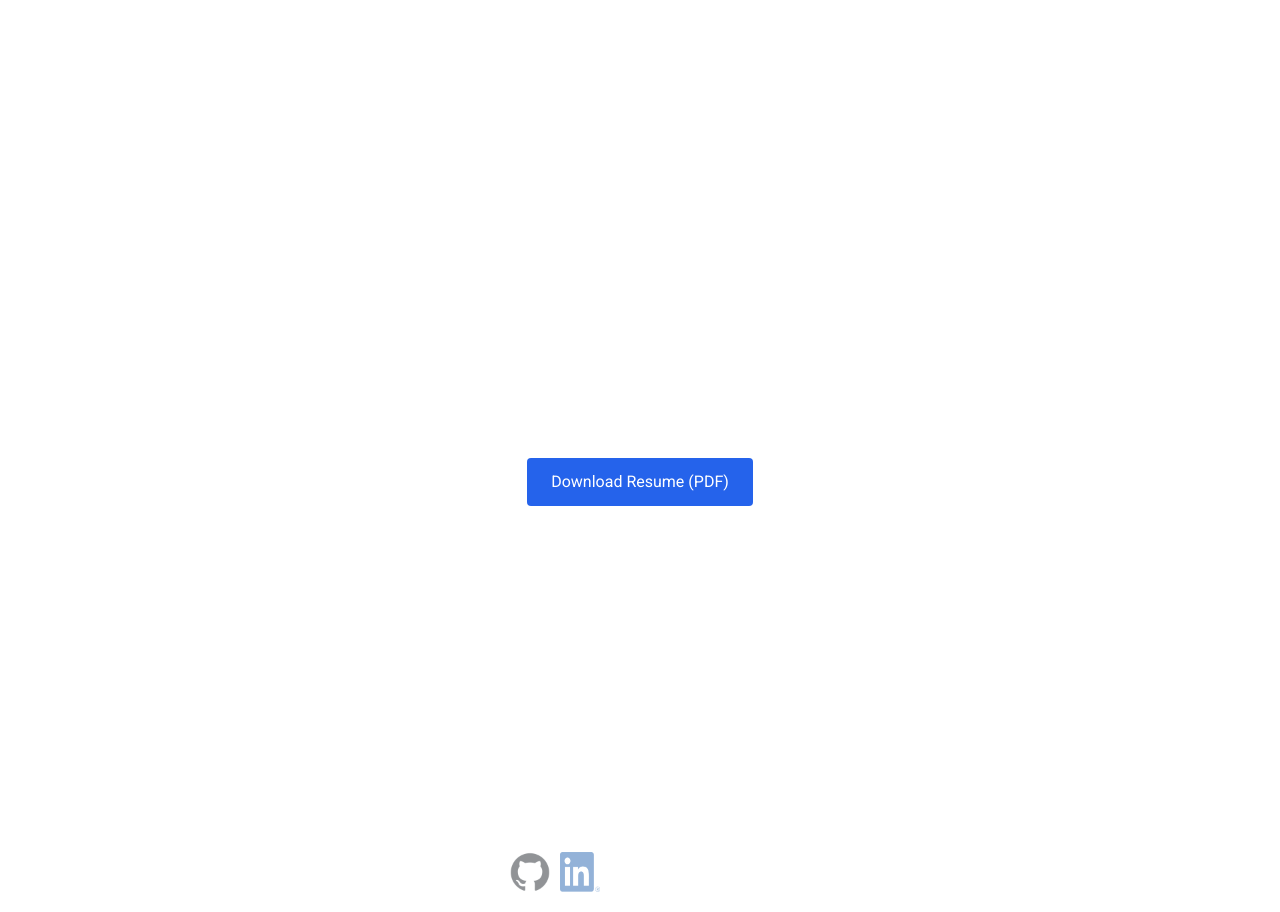
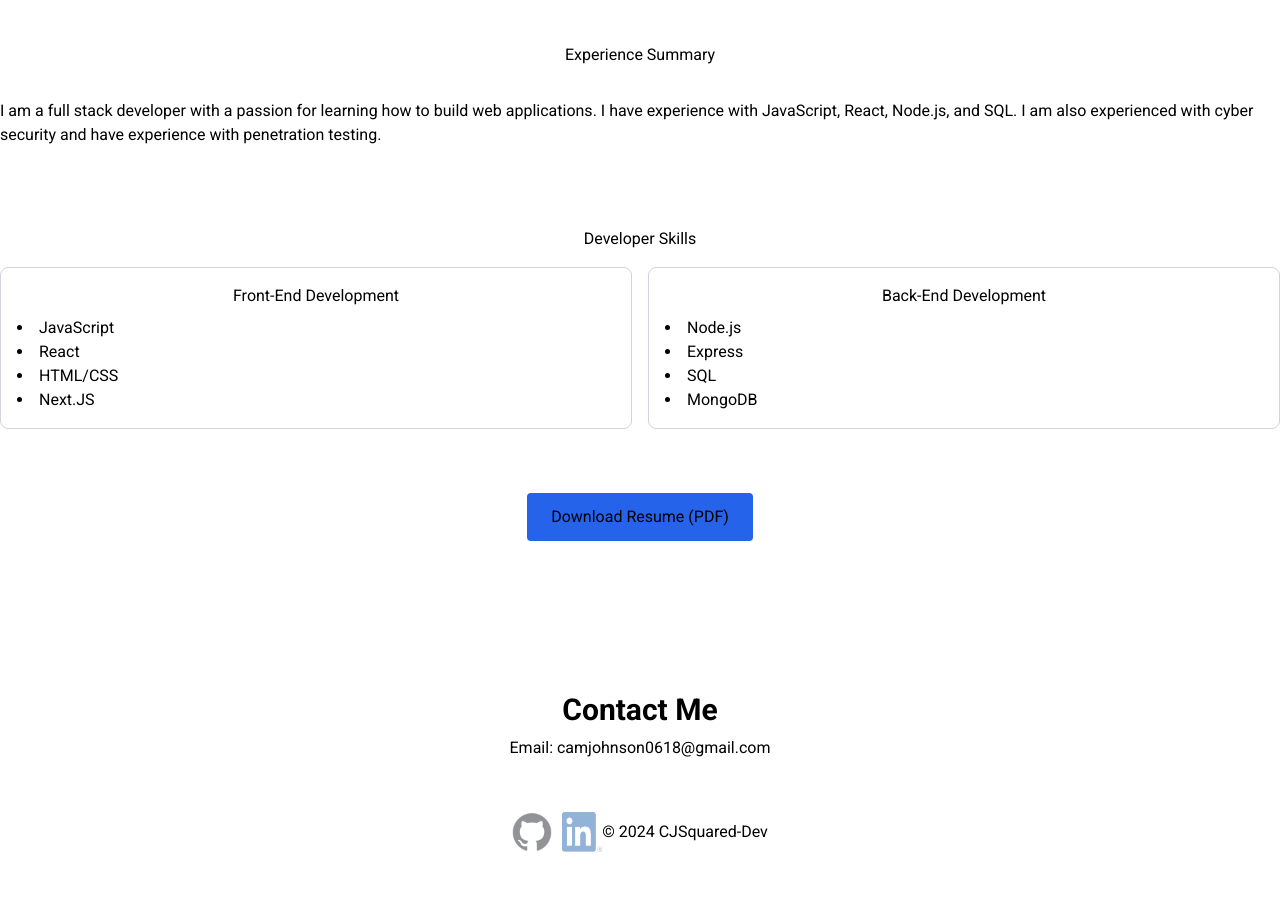
Before and after one commit to cjsquared-dev/next_portfolio, a Next.js app: page / in a window 1280 px wide. Shown: the part 1140-2052 px from the top of the page. After the commit the page ends 2012 px from the top, so only its background shows below. Built offline with nearby package versions, Linux system fonts and the light colour scheme.

Commit message:
added some CSS styling

```diff
--- a/app/layout.tsx
+++ b/app/layout.tsx
@@ -1,5 +1,4 @@
 import '@/ui/globals.css'
-import { roboto } from '@/ui/fonts'
 
 
 export default function RootLayout({
@@ -9,7 +8,7 @@ export default function RootLayout({
 }) {
   return (
     <html lang="en">
-      <body className={`${roboto.className} antialiased`}>{children}
+      <body className={`antialiased`}>{children}
       </body>
     </html>
   )
--- a/app/page.tsx
+++ b/app/page.tsx
@@ -5,6 +5,7 @@ import About from "@/sections/About";
 import Projects from "@/sections/Projects";
 import Resume from "@/sections/Resume";
 import Contact from "@/sections/Contact";
+
 
 export default function Home() {
   return (
--- a/app/sections/About.tsx
+++ b/app/sections/About.tsx
@@ -3,12 +3,12 @@ import Image from 'next/image';
 export default function About() {
     return (
         <div className="container my-5 flex flex-col items-center">
-            <h2 className="mb-4 text-center">About Me</h2>
+
 
                 <Image
                     src="/images/Headshot.jpeg"
                     alt="Headshot"
-                    className='rounded-full mb-4'
+                    className='rounded-full mb-4 grayscale'
                     width={200}
                     height={200}
                     style={{ objectFit: "cover" }}
--- a/app/sections/Contact.tsx
+++ b/app/sections/Contact.tsx
@@ -1,6 +1,6 @@
 export default function Contact() {
   return (
-    <div id="contact" className="flex flex-col justify-center items-center text-white py-8">
+    <div id="contact" className="flex flex-col justify-center items-center py-8">
       <h1 className="text-3xl font-bold mb-2">Contact Me</h1>
         <p>Email: camjohnson0618@gmail.com</p>
       </div>
--- a/app/sections/Projects.tsx
+++ b/app/sections/Projects.tsx
@@ -12,8 +12,8 @@ export default function Projects() {
       <Head>
         <title>Projects | My Portfolio</title>
       </Head>
-      <main className="p-8 text-white">
-        <h1 className="text-3xl font-bold mb-6">My Projects</h1>
+      <main className="p-8">
+        <h1 className="text-3xl mb-6">My Projects</h1>
         <div className="grid md:grid-cols-2 lg:grid-cols-3 gap-4">
           {projects.map((project, index) => (
             <div key={index} className="p-4 border border-gray-700 rounded-lg">
--- a/app/sections/Resume.tsx
+++ b/app/sections/Resume.tsx
@@ -6,28 +6,35 @@ export default function Resume() {
       <Head>
         <title>Resume | My Portfolio</title>
       </Head>
-      <main className="flex flex-col items-center justify-center min-h-screen text-white">
-        <h1 className="text-3xl font-bold">My Resume</h1>
-        <section className="text-left mb-4">
-          <h2>Summary</h2>
+      <main className="flex flex-col items-center justify-center min-h-screen text-black">
+        <section className="text-left mb-4 py-8">
+          <h2 className="text-center py-8">Experience Summary</h2>
           <p>
-            Seasoned Cyber Security professional with a Master of Science in Information Systems from the University of Utah.
-            Currently working as a Senior Security Partner at Adobe, Inc. in Lehi, UT.
-            Currently studying Full Stack Web development to earn proficiencies in JavaScript, React, HTML/CSS, MERN Stack, and SQL to transition into a career in Software Engineering within the Security Industry.
+            I am a full stack developer with a passion for learning how to build web applications. I have experience with JavaScript, React, Node.js, and SQL. I am also experienced with cyber security and have experience with penetration testing.
           </p>
         </section>
-        <section className="mb-4">
+        <section className="mb-4 w-full py-8">
           <h2 className="text-center mb-4">Developer Skills</h2>
-          <ul className="grid grid-cols-1 md:grid-cols-2 gap-4">
-            <li className="list-group-item">JavaScript</li>
-            <li className="list-group-item">React</li>
-            <li className="list-group-item">HTML/CSS</li>
-            <li className="list-group-item">MERN Stack</li>
-            <li className="list-group-item">SQL</li>
-            <li className="list-group-item">Mongo</li>
-            <li className="list-group-item">Cyber Security</li>
-            <li className="list-group-item">Next.JS</li>
-          </ul>
+          <div className="flex flex-col md:flex-row justify-center gap-4">
+            <div className="flex-1 p-4 border border-gray-300 rounded-lg">
+              <h3 className="text-center mb-2">Front-End Development</h3>
+              <ul className="list-disc list-inside">
+                <li>JavaScript</li>
+                <li>React</li>
+                <li>HTML/CSS</li>
+                <li>Next.JS</li>
+              </ul>
+            </div>
+            <div className="flex-1 p-4 border border-gray-300 rounded-lg">
+              <h3 className="text-center mb-2">Back-End Development</h3>
+              <ul className="list-disc list-inside">
+                <li>Node.js</li>
+                <li>Express</li>
+                <li>SQL</li>
+                <li>MongoDB</li>
+              </ul>
+            </div>
+          </div>
         </section>
         <a
           href="/resume.pdf"
--- a/app/ui/Footer.tsx
+++ b/app/ui/Footer.tsx
@@ -16,7 +16,7 @@ const iconContainerStyle = {
 
 export default function Footer() {
     return (
-      <footer className="p-4 text-center text-white" style={footerStyle}>
+      <footer className="p-4 text-center" style={footerStyle}>
                 <div style={iconContainerStyle}>
         <a href="https://github.com/cjsquared-dev" target="_blank" rel="noopener noreferrer">
                     <Image src={githubLogo} alt="Github Logo" className="footer-icon" />
@@ -25,7 +25,7 @@ export default function Footer() {
                     <Image src={linkedinLogo} alt="LinkedIn Logo" className="footer-icon" />
                 </a>
                 </div>
-                    <p>© 2024 Chris&apos;s Portfolio</p>
+                    <p>© 2024 CJSquared-Dev</p>
       </footer>
     );
   }
--- a/app/ui/globals.css
+++ b/app/ui/globals.css
@@ -1,3 +1,5 @@
+@import url('https://fonts.googleapis.com/css2?family=Roboto:wght@400;700&display=swap');
+
 @tailwind base;
 @tailwind components;
 @tailwind utilities;
@@ -15,9 +17,8 @@
 }
 
 body {
-  color: var(--foreground);
-  background: var(--background);
-  font-family: Arial, Helvetica, sans-serif;
+
+  font-family: 'Roboto', Arial, Helvetica, sans-serif;
 
 }
 
```
Also changed, not shown: package.json (+7 -5 lines), 2 other files (tests, documents, lock files or other folders).
